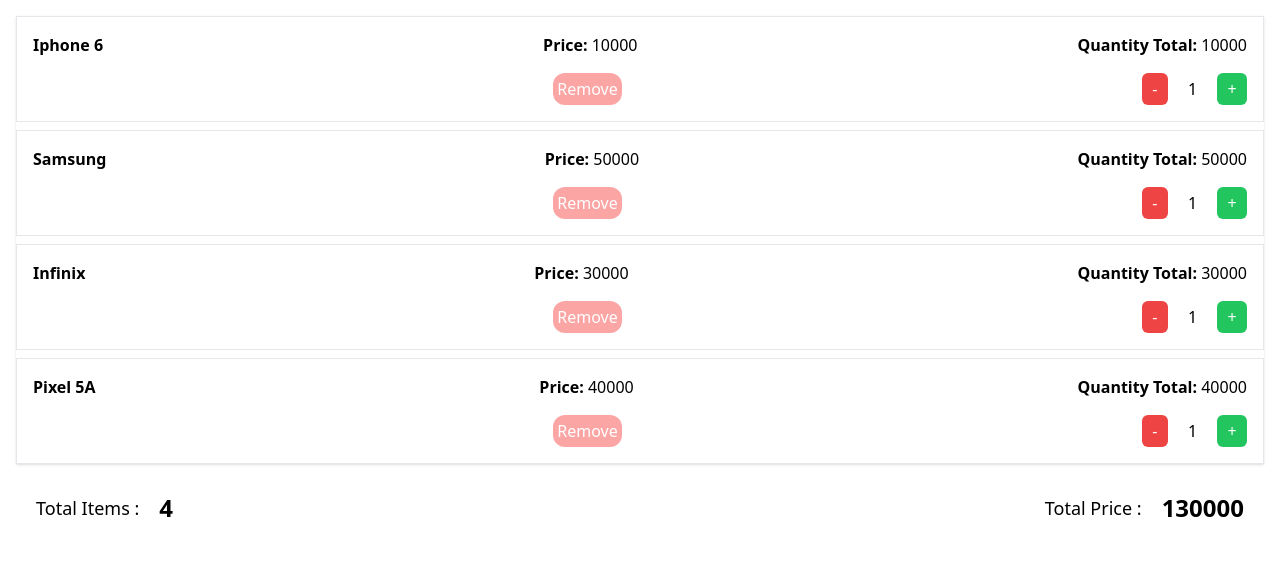
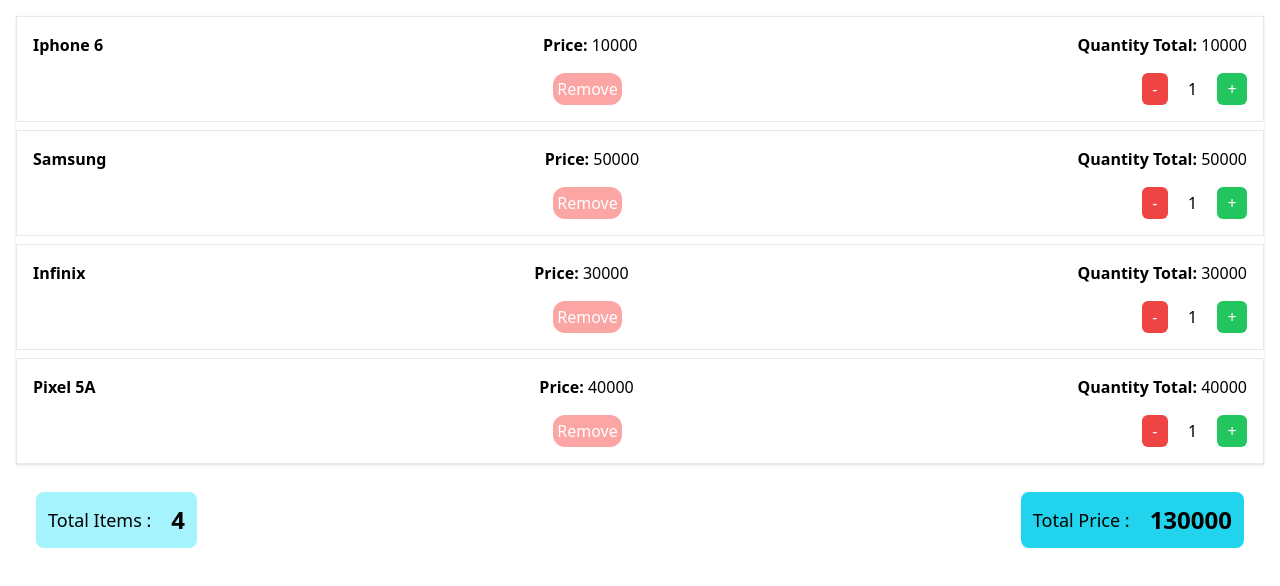
Before and after one commit to Goldmyn/shopping_cart_oop, a plain HTML site: page index.html in a window 1280 px wide. Drawn offline with nearby package versions, Linux system fonts and the light colour scheme.

Commit message:
updated html

```diff
--- a/index.html
+++ b/index.html
@@ -11,11 +11,11 @@
         <div class="flex-col">
           <div id="display-cart-items" class="shadow"></div>
           <div class="flex gap-5 justify-between p-5">
-            <h3 class="flex items-center gap-5">
+            <h3 class="flex items-center gap-5 bg-cyan-200 p-3 rounded-lg">
               <span class="text-lg">Total Items : </span>
               <span id="total-cart-items" class="text-2xl font-bold"></span>
             </h3>
-            <h4 class="flex items-center gap-5">
+            <h4 class="flex items-center gap-5 bg-cyan-400 p-3 rounded-lg">
               <span class="text-lg">Total Price : </span>
               <span id="total-price" class="text-2xl font-bold"></span>
             </h4>
```
